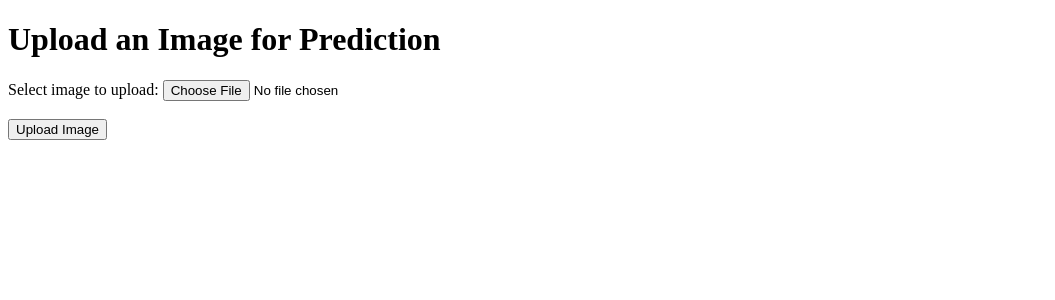
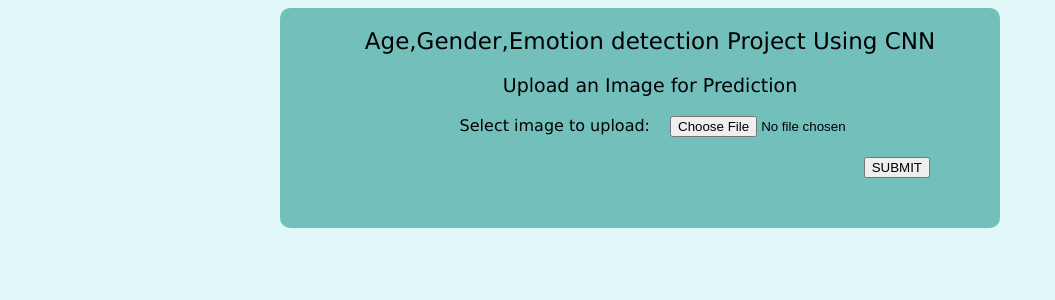
Before and after one commit to mahaveer94/Age-Gender-Emotion-Detection-project, a Flask app: page / in a window 1280 px wide. Shown: the top 300 px of the page, without its empty margins (0-1055 px from the left). Run offline with Flask 3, Linux system fonts and the light colour scheme.

```diff
--- a/app.py
+++ b/app.py
@@ -58,5 +58,5 @@ def index():
     return render_template('index.html')
 
 if __name__ == '__main__':
-    #app.run(debug=True)  #for local run
-    app.run(host='0.0.0.0', port=5000) #for deployment run
+    app.run(debug=True)  #for local
+    #app.run(host='0.0.0.0', port=5000) #for deployment
--- a/templates/index.html
+++ b/templates/index.html
@@ -4,14 +4,45 @@
     <meta charset="UTF-8">
     <meta name="viewport" content="width=device-width, initial-scale=1.0">
     <title>Upload Image</title>
+    <style>
+        body{ background-color: #dff7f6;}
+        .wrapper{     clear: both;
+    width: 700px;
+    font-family: verdana;
+    padding: 10px;
+    margin: 0 auto;
+    background: #73bfbc;
+    height: 200px;
+    border-radius: 10px; }
+        .headw{ clear: both;
+    width: 100%;
+    text-align: center;
+    font-size: 19px; padding: 10px;  }
+        .rowd{clear:both; width: 100%; text-align: center; font-size: 18px;padding: 10px;}
+        .leftd{  width: 50%; text-align: right;padding: 10px; float: left;}
+        .rightd{   width: 40%; text-align: left;padding: 10px;  float: left;}
+        .subd{clear:both; width: 90%; text-align: right; padding: 10px;  float: left;}
+    </style>
 </head>
 <body>
-    <h1>Upload an Image for Prediction</h1>
-    <form action="/" method="post" enctype="multipart/form-data">
-        <label for="image">Select image to upload:</label>
-        <input type="file" name="image" id="image" accept="image/*" required>
-        <br><br>
-        <input type="submit" value="Upload Image">
+    <div class="wrapper">
+        <div class="headw" style="font-size: 23px;">
+            Age,Gender,Emotion detection Project Using CNN
+        </div>
+        <div class="headw">
+            Upload an Image for Prediction
+        </div>
+        <form action="/" method="post" enctype="multipart/form-data">
+        <div class="leftd">
+            <label for="image">Select image to upload:</label>
+        </div>
+        <div class="rightd">
+            <input type="file" name="image" id="image" accept="image/*" required>
+        </div>
+        <div class="subd"> <input type="submit" value="SUBMIT"></div>
+
+    </div>
+
     </form>
 </body>
 </html>
```
Also changed, not shown: templates/result.html (+36 -5 lines), .github/workflows/main.yaml, 5 other files.
